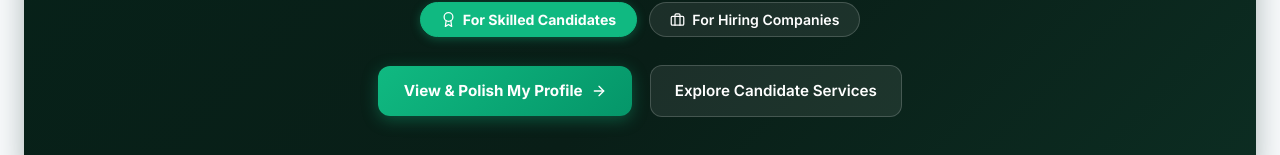
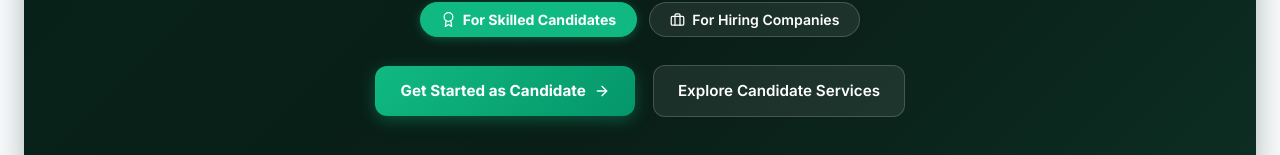
Before and after one commit to saigopal-isigntech/strenghtout-fe, a React (Vite) app: page /about in a window 1280 px wide. Shown: the part 502-657 px from the top of the page. Built offline with nearby package versions, Linux system fonts and the light colour scheme; no server answers.

Commit message:
fix: Add role-based candidate access control

```diff
--- a/src/App.tsx
+++ b/src/App.tsx
@@ -59,6 +59,21 @@ const CandidateDetailRouter: React.FC = () => {
 
   return <CandidateProfilePage />;
 };
+// Intelligent root router: authenticated candidates/users are automatically directed to their dashboard and cannot return to public '/'
+const RootPageRouter: React.FC = () => {
+  const { user, isAuthenticated, isAdmin } = useAuth();
+  if (isAuthenticated && user) {
+    if (isAdmin()) {
+      return <Navigate to="/admin/dashboard" replace />;
+    }
+    if (user.role === "ROLE_COMPANY") {
+      return <Navigate to="/company/dashboard" replace />;
+    }
+    return <Navigate to="/candidate/dashboard" replace />;
+  }
+  return <AboutPage />;
+};
+
 const DashboardRouter: React.FC = () => {
   const { user, isAdmin } = useAuth();
   if (isAdmin()) {
@@ -137,7 +152,7 @@ const App: React.FC = () => (
         {/* Persistent Layout */}
         <Route element={<PersistentAppLayout />}>
           {/* Public Landing & Informational Pages */}
-          <Route path="/" element={<AboutPage />} />
+          <Route path="/" element={<RootPageRouter />} />
           <Route path="/about" element={<AboutPage />} />
           <Route path="/services" element={<ServicesPage />} />
           <Route path="/careers" element={<AboutPage />} />
--- a/src/api/client.ts
+++ b/src/api/client.ts
@@ -62,7 +62,11 @@ apiClient.interceptors.response.use(
       try {
         const { data } = await axios.post(`${BASE_URL}/auth/refresh`, { refreshToken });
         const newToken = data.data?.accessToken;
+        const newRefreshToken = data.data?.refreshToken;
         localStorage.setItem('accessToken', newToken);
+        if (newRefreshToken) {
+          localStorage.setItem('refreshToken', newRefreshToken);
+        }
         processQueue(null, newToken);
         original.headers.Authorization = `Bearer ${newToken}`;
         return apiClient(original);
--- a/src/pages/AboutPage.tsx
+++ b/src/pages/AboutPage.tsx
@@ -28,7 +28,7 @@ interface FaqItem {
 }
 
 const AboutPage: React.FC = () => {
-  const { user } = useAuth();
+  const { user, isAuthenticated } = useAuth();
   const isCompanyUser = user?.role === "ROLE_COMPANY";
 
   // Default tab based on current logged in user role
@@ -127,8 +127,8 @@ const AboutPage: React.FC = () => {
             <div className="dark-hero-cta">
               {activeTab === "candidate" ? (
                 <>
-                  <Link to="/candidate/profile" className="btn-hero-primary">
-                    <span>View & Polish My Profile</span>
+                  <Link to={isAuthenticated ? "/candidate/profile" : "/register"} className="btn-hero-primary">
+                    <span>{isAuthenticated ? "View & Polish My Profile" : "Get Started as Candidate"}</span>
                     <FiArrowRight size={16} />
                   </Link>
                   <Link to="/services" className="btn-hero-secondary">
@@ -137,8 +137,8 @@ const AboutPage: React.FC = () => {
                 </>
               ) : (
                 <>
-                  <Link to="/company/discover" className="btn-hero-primary">
-                    <span>Start Discovering Talent</span>
+                  <Link to={isAuthenticated ? "/company/discover" : "/register"} className="btn-hero-primary">
+                    <span>{isAuthenticated ? "Start Discovering Talent" : "Get Started as Company"}</span>
                     <FiArrowRight size={16} />
                   </Link>
                   <Link to="/services" className="btn-hero-secondary">
--- a/src/pages/ServicesPage.tsx
+++ b/src/pages/ServicesPage.tsx
@@ -35,7 +35,7 @@ interface ServiceItem {
 }
 
 const ServicesPage: React.FC = () => {
-  const { user } = useAuth();
+  const { user, isAuthenticated } = useAuth();
   const [selectedCategory, setSelectedCategory] = useState<"all" | "assessment" | "profile" | "placement">("all");
   const [modalService, setModalService] = useState<string | null>(null);
 
@@ -234,8 +234,8 @@ const ServicesPage: React.FC = () => {
             </p>
 
             <div className="dark-hero-cta">
-              <Link to="/candidate/profile" className="btn-hero-primary">
-                <span>View & Polish My Profile</span>
+              <Link to={isAuthenticated ? "/candidate/profile" : "/register"} className="btn-hero-primary">
+                <span>{isAuthenticated ? "View & Polish My Profile" : "Join StrengthOut Free"}</span>
                 <FiArrowRight size={16} />
               </Link>
               <Link to="/about" className="btn-hero-secondary">
--- a/src/pages/candidate/CandidateOpportunitiesPage.tsx
+++ b/src/pages/candidate/CandidateOpportunitiesPage.tsx
@@ -90,7 +90,7 @@ const STEPS = [
 const cleanText = (val: string | null | undefined): string => {
   if (!val) return "";
   return val
-    .replace(/^["'s]+|["'s]+$/g, "")
+    .replace(/^["'\s]+|["'\s]+$/g, "")
     .replace(/\r\n/g, " ")
     .replace(/\n/g, " ")
     .replace(/\r/g, " ")
@@ -531,7 +531,7 @@ const CandidateOpportunitiesPage: React.FC = () => {
                     <div style={{ display: "grid", gridTemplateColumns: "repeat(auto-fit, minmax(160px, 1fr))", gap: "10px", margin: "14px 0", background: "#f8fafc", padding: "12px 14px", borderRadius: "10px", border: "1px solid #e2e8f0" }}>
                       <div>
                         <span style={{ fontSize: "11px", fontWeight: 700, color: "#64748b", textTransform: "uppercase" }}>Work Model & Location</span>
-                        <div style={{ fontSize: "13px", fontWeight: 600, color: "#1e293b", marginTop: "2px" }}>{workType} • {cleanText(r.location) || "Not specified"}</div>
+                        <div style={{ fontSize: "13px", fontWeight: 600, color: "#1e293b", marginTop: "2px" }}>{workType} {" \u2022 "} {cleanText(r.location) || "Not specified"}</div>
                       </div>
                       {r.salaryRange && (
                         <div>
--- a/src/pages/candidate/DashboardPage.tsx
+++ b/src/pages/candidate/DashboardPage.tsx
@@ -25,11 +25,6 @@ const DashboardPage: React.FC = () => {
   const [candidateProfile, setCandidateProfile] = useState<CandidateProfile | null>(null);
   const [loadingProfile, setLoadingProfile] = useState(false);
 
-  // If user is Admin or Super Admin, render the executive Admin Control Center!
-  if (isAdmin()) {
-    return <AdminDashboard />;
-  }
-
   const isCompany = user?.role === "ROLE_COMPANY";
   const isCandidate = user?.role === "ROLE_CANDIDATE";
 
@@ -49,6 +44,11 @@ const DashboardPage: React.FC = () => {
         });
     }
   }, [isCandidate]);
+
+  // If user is Admin or Super Admin, render the executive Admin Control Center!
+  if (isAdmin()) {
+    return <AdminDashboard />;
+  }
 
   // Determine if candidate profile is brand new / unmodified:
   const isProfileUnmodified =
@@ -216,7 +216,7 @@ const DashboardPage: React.FC = () => {
         <div className="hero-left-content">
           <span className="hero-greeting-tag">{greeting()}</span>
           <h1 className="hero-user-name">
-            {user?.fullName ? (user.fullName.trim().split(/\s+/).length === 2 && user.fullName.trim().split(/\s+/)[0].toLowerCase() === user.fullName.trim().split(/\s+/)[1].toLowerCase() ? user.fullName.trim().split(/\s+/)[0] : user.fullName) : (isCompany ? "company1" : "User")} <span className="wave-hand">👋</span>
+            {user?.fullName ? (user.fullName.trim().split(/\s+/).length === 2 && user.fullName.trim().split(/\s+/)[0].toLowerCase() === user.fullName.trim().split(/\s+/)[1].toLowerCase() ? user.fullName.trim().split(/\s+/)[0] : user.fullName) : (isCompany ? "company1" : "User")} <span className="wave-hand" role="img" aria-label="wave">{"\uD83D\uDC4B"}</span>
           </h1>
           <p className="hero-subtext">
             {isCompany
--- a/src/pages/company/MyRequestsPage.tsx
+++ b/src/pages/company/MyRequestsPage.tsx
@@ -42,7 +42,7 @@ const STATUS_META: Record<string, { label: string; color: string; bg: string; bo
 const sm = (s: string) => STATUS_META[s] ?? { label: s, color: "#374151", bg: "#f3f4f6", border: "#d1d5db", dot: "#6b7280" };
 
 const fmtDateDisplay = (iso?: string | null) => {
-  if (!iso) return "—";
+  if (!iso) return "\u2014";
   try {
     const d = new Date(iso);
     if (isNaN(d.getTime())) return String(iso);
@@ -53,7 +53,7 @@ const fmtDateDisplay = (iso?: string | null) => {
 };
 
 const fmtTimeDisplay = (iso?: string | null) => {
-  if (!iso) return "";
+  if (!iso) return "\u2014";
   try {
     const d = new Date(iso);
     if (isNaN(d.getTime())) return "";
@@ -94,7 +94,7 @@ const STAGES = [
   { key: "UNDER_REVIEW",         step: 2, label: "Under Review",         sub: "Profile Screen",    desc: "iSignTech talent advisors are verifying candidate availability and requirements.", Icon: FiSearch },
   { key: "COMPANY_CONTACTED",    step: 3, label: "Company Contacted",    sub: "Intro Alignment",   desc: "Company hiring team is contacted to align on role expectations & timeline.", Icon: FiSend },
   { key: "CANDIDATE_DISCUSSION", step: 4, label: "Candidate Discussion", sub: "Interview Stage",   desc: "Candidate discussion and interview coordination in active progress.", Icon: FiUsers },
-  { key: "SELECTED",             step: 5, label: "Selected / Hired",     sub: "Hiring Confirmed",  desc: "Candidate successfully selected / hired for this opportunity! 🎉", Icon: FiAward },
+  { key: "SELECTED",             step: 5, label: "Selected / Hired",     sub: "Hiring Confirmed",  desc: "Candidate successfully selected / hired for this opportunity! \uD83C\uDF89", Icon: FiAward },
 ];
 
 const getStageIndex = (status: string) => {
```
